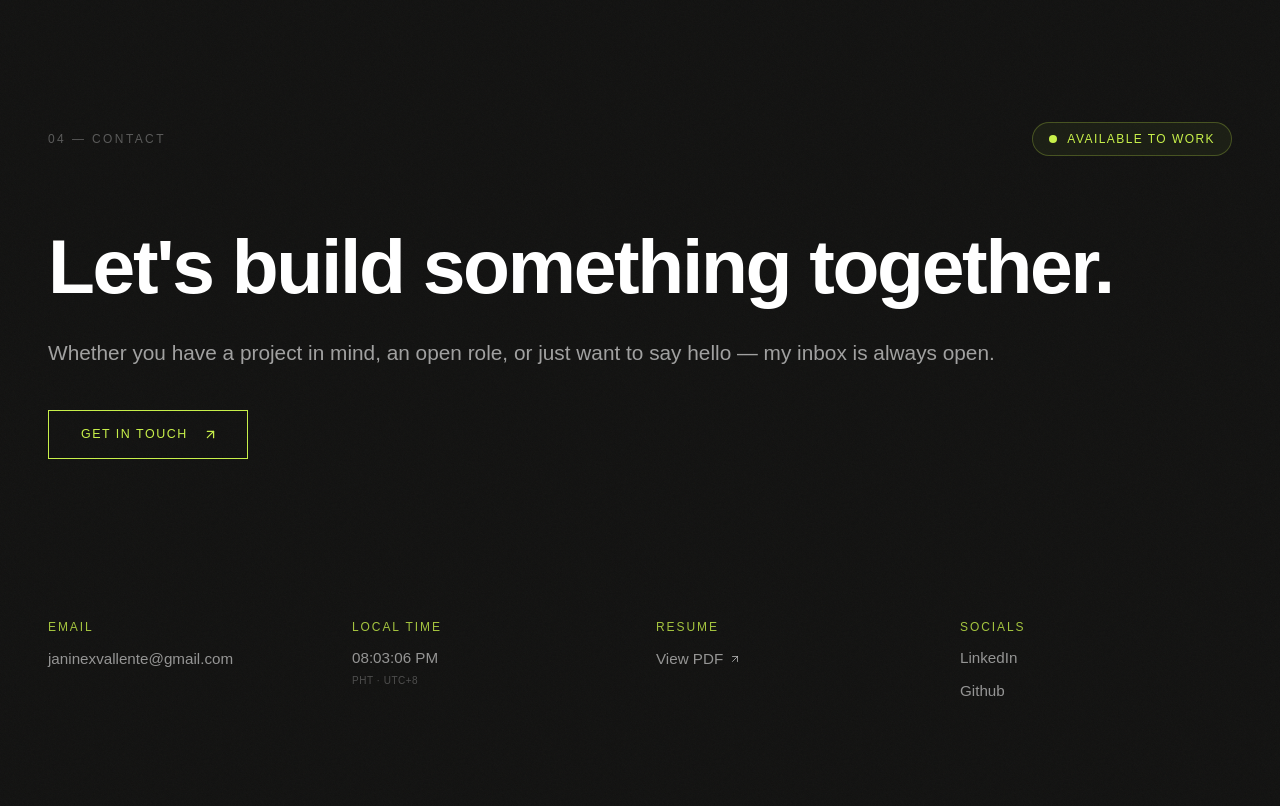
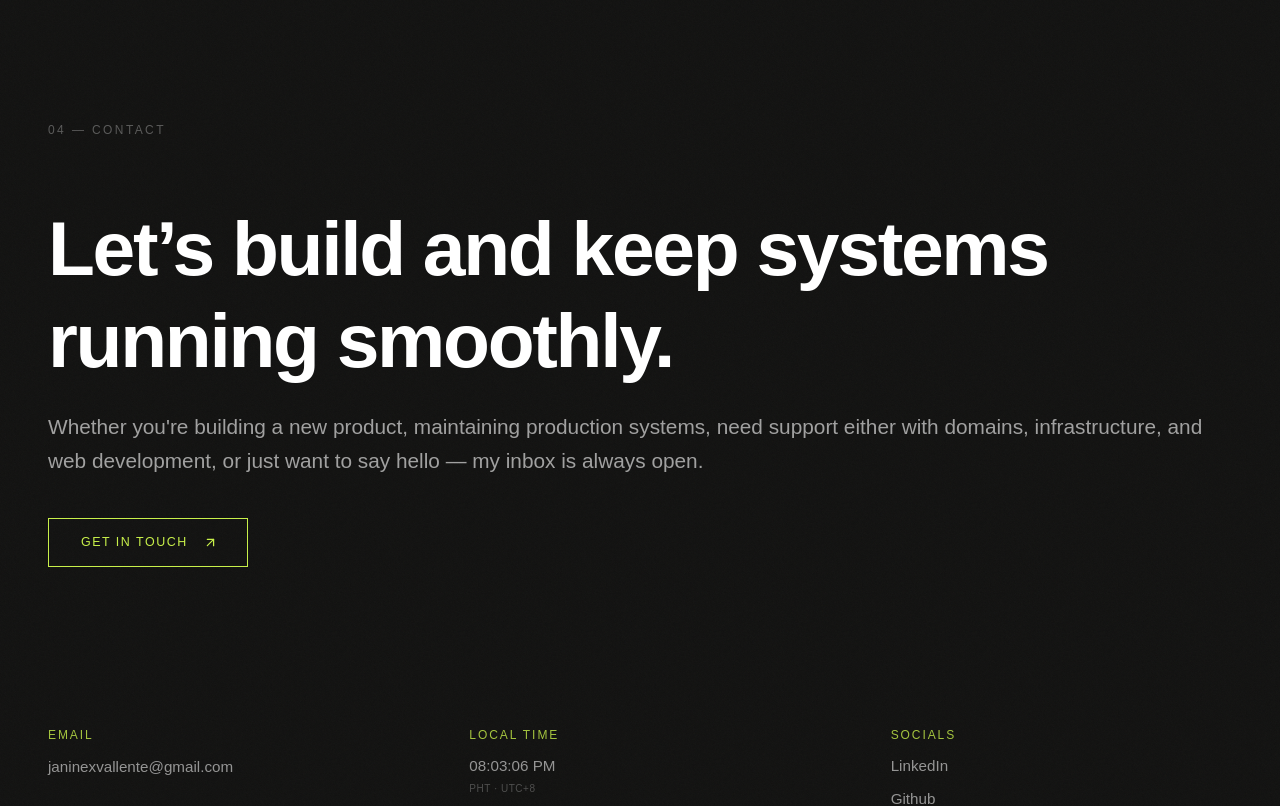
Before and after one commit to janinevallente/janinevallente-portfolio, a Next.js app: page / in a window 1280 px wide. Shown: the part 5360-6166 px from the top of the page. Built offline with nearby package versions, Linux system fonts and the light colour scheme.

Commit message:
enh: updated contact section

```diff
--- a/src/components/sections/Contact.tsx
+++ b/src/components/sections/Contact.tsx
@@ -67,7 +67,7 @@ export default function Contact() {
             </p>
 
             {/* Open to work pill */}
-            <motion.div
+            {/* <motion.div
               initial={{ opacity: 0, scale: 0.88 }}
               whileInView={{ opacity: 1, scale: 1 }}
               viewport={{ once: true }}
@@ -85,14 +85,14 @@ export default function Contact() {
               <span className="font-body text-xs tracking-[0.12em] uppercase font-normal text-accent">
                 Available to work
               </span>
-            </motion.div>
+            </motion.div> */}
           </div>
         </FadeUp>
 
         {/* Big headline */}
         <div className="mt-12 mb-6">
           <WordReveal
-            text="Let's build something together."
+            text="Let’s build and keep systems running smoothly."
             delay={0.1}
             className="font-display font-bold text-white text-[clamp(2.5rem,6vw,5.5rem)] tracking-[-0.03em] leading-[1.2]"
           />
@@ -101,7 +101,8 @@ export default function Contact() {
         {/* Subtext */}
         <FadeUp delay={0.18}>
           <p className="font-body font-light text-white/60 leading-relaxed text-[clamp(1rem,1.7vw,1.3rem)]">
-            Whether you have a project in mind, an open role, or just want to say
+            Whether you're building a new product, maintaining production systems,
+            need support either with domains, infrastructure, and web development, or just want to say
             hello — my inbox is always open.
           </p>
         </FadeUp>
@@ -129,7 +130,7 @@ export default function Contact() {
 
         {/* Bottom row — email + socials + time + resume */}
         <SectionReveal delay={0.12} direction="fade">
-          <div className="mt-10 pt-10 grid grid-cols-2 md:grid-cols-4 gap-8 md:gap-8">
+          <div className="mt-10 pt-10 grid grid-cols-2 md:grid-cols-3 gap-20">
 
             <div>
               <p className="mb-3 text-xs font-body text-accent/80 tracking-widest-3 uppercase">
@@ -155,7 +156,7 @@ export default function Contact() {
               </p>
             </div>
 
-            <div>
+            {/* <div>
               <p className="mb-3 text-xs font-body text-accent/80 tracking-widest-3 uppercase">
                 Resume
               </p>
@@ -168,7 +169,7 @@ export default function Contact() {
                 View PDF
                 <ArrowUpRight size={12} className="transition-transform duration-200 group-hover:translate-x-0.5 group-hover:-translate-y-0.5" />
               </a>
-            </div>
+            </div> */}
 
             <div>
               <p className="mb-3 text-xs font-body text-accent/80 tracking-widest-3 uppercase">
```
